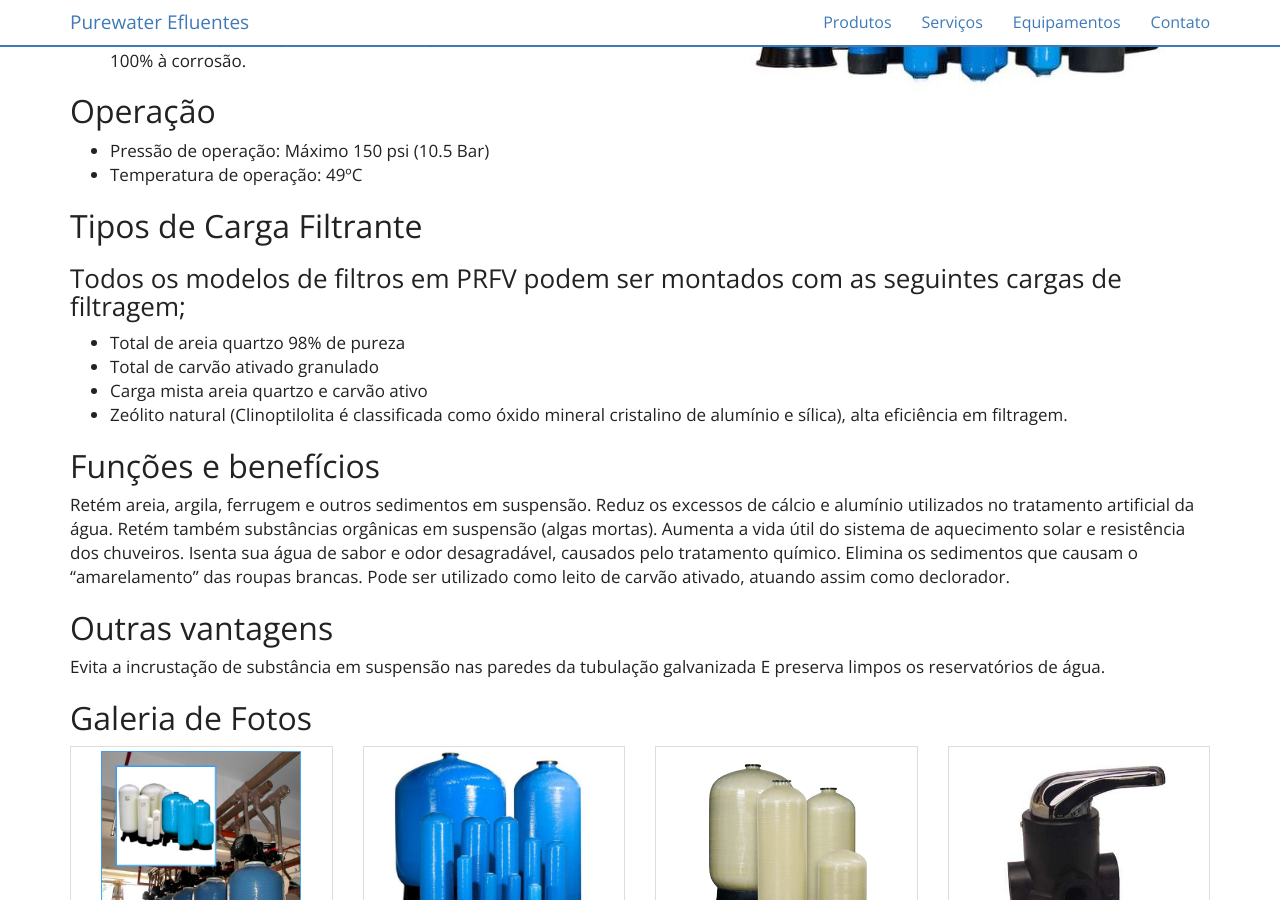
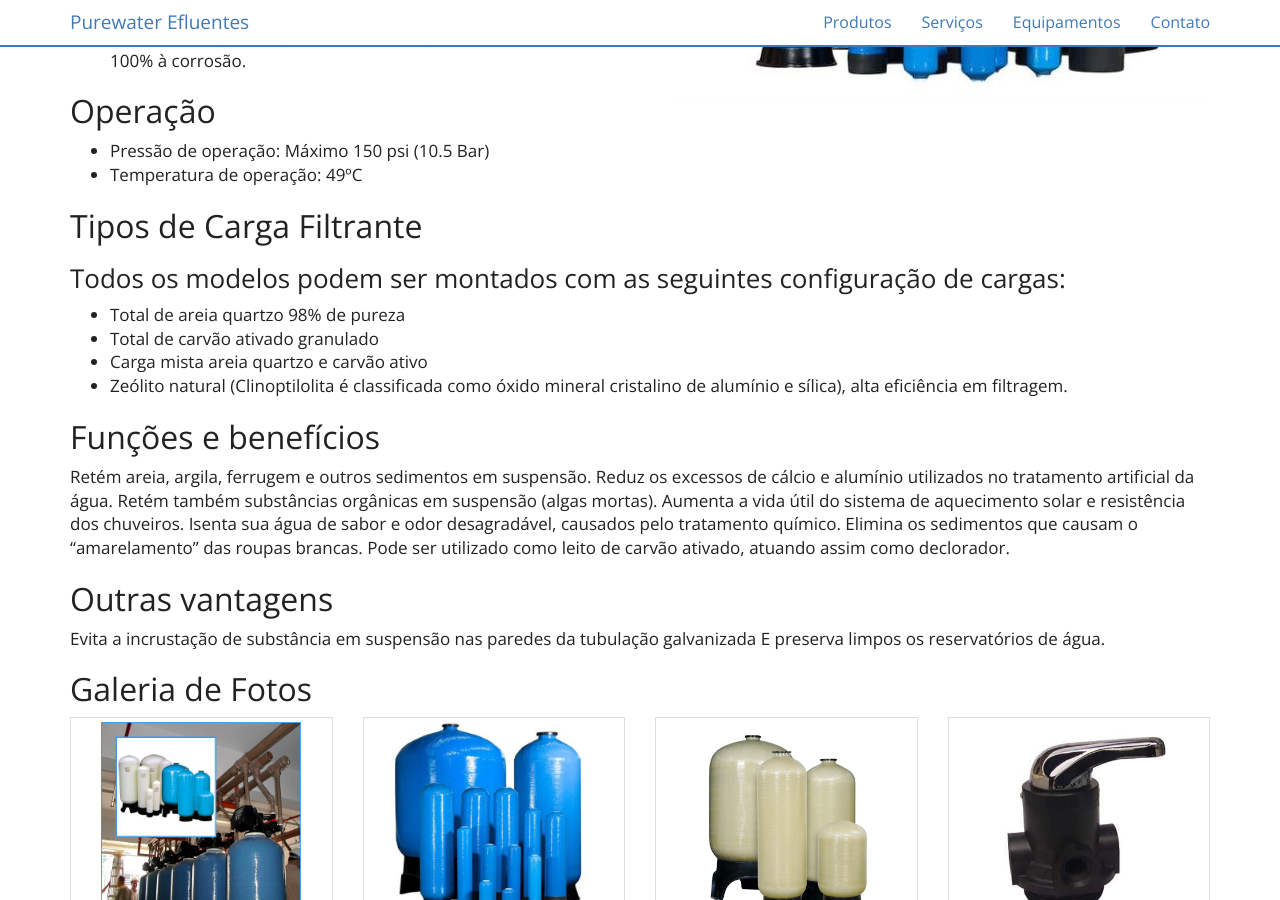
Before and after one commit to purewaterefluentes/purewaterefluentes.github.io, a Jekyll site: the page built from equipamentos/filtro-de-agua-fiberglass-PRFV.md, in a window 1280 px wide and 900 px high, scrolled down 780 px. Built offline with Jekyll 4.4.1, drawn with Linux system fonts in a browser that asks for light colours; nearby versions of some CDN libraries; library files that are not in the unit come from our copies.

Commit message:
Update filtro-de-agua-fiberglass-PRFV.md

```diff
--- a/equipamentos/filtro-de-agua-fiberglass-PRFV.md
+++ b/equipamentos/filtro-de-agua-fiberglass-PRFV.md
@@ -24,7 +24,7 @@ subtitle: Fiberglass
 
 ## Tipos de Carga Filtrante
 
-### Todos os modelos de filtros em PRFV podem ser montados com as seguintes cargas de filtragem;
+### Todos os modelos podem ser montados com as seguintes configuração de cargas:
 
 - Total de areia quartzo 98% de pureza
 - Total de carvão ativado granulado
```
